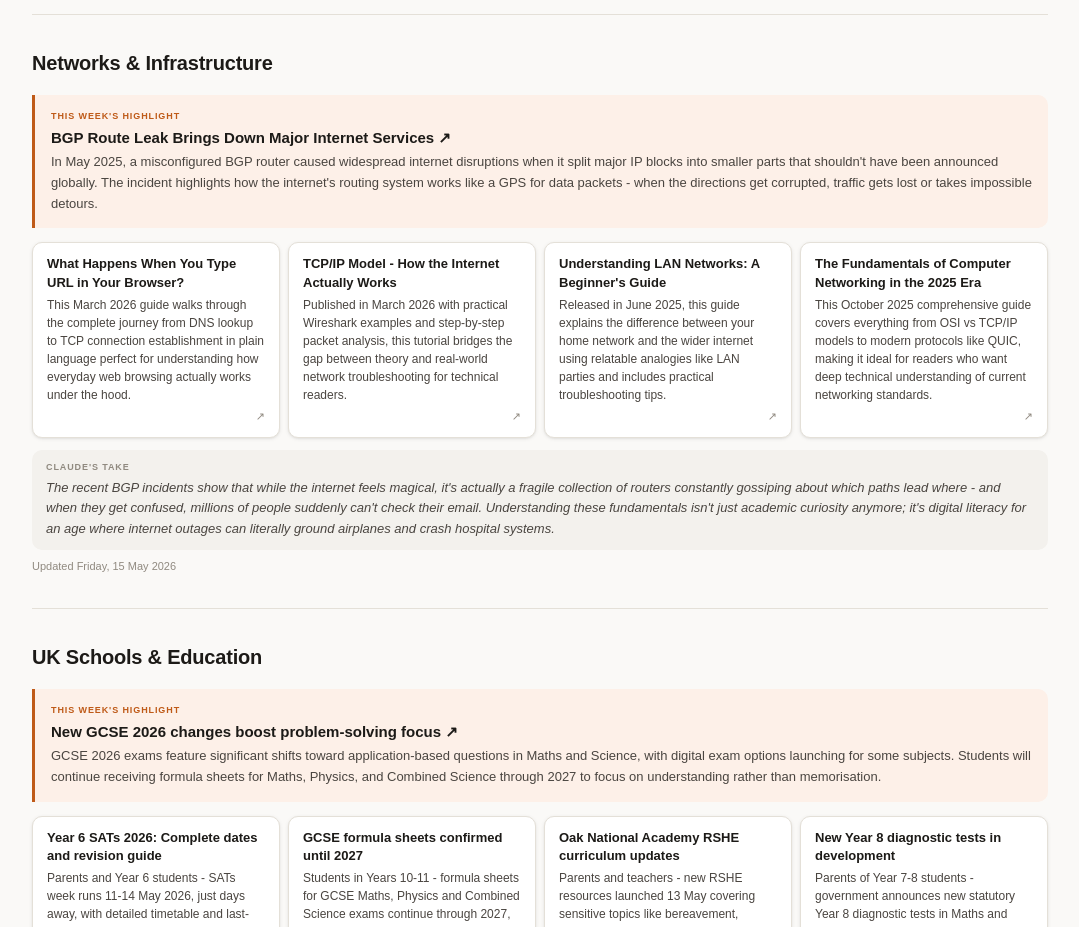
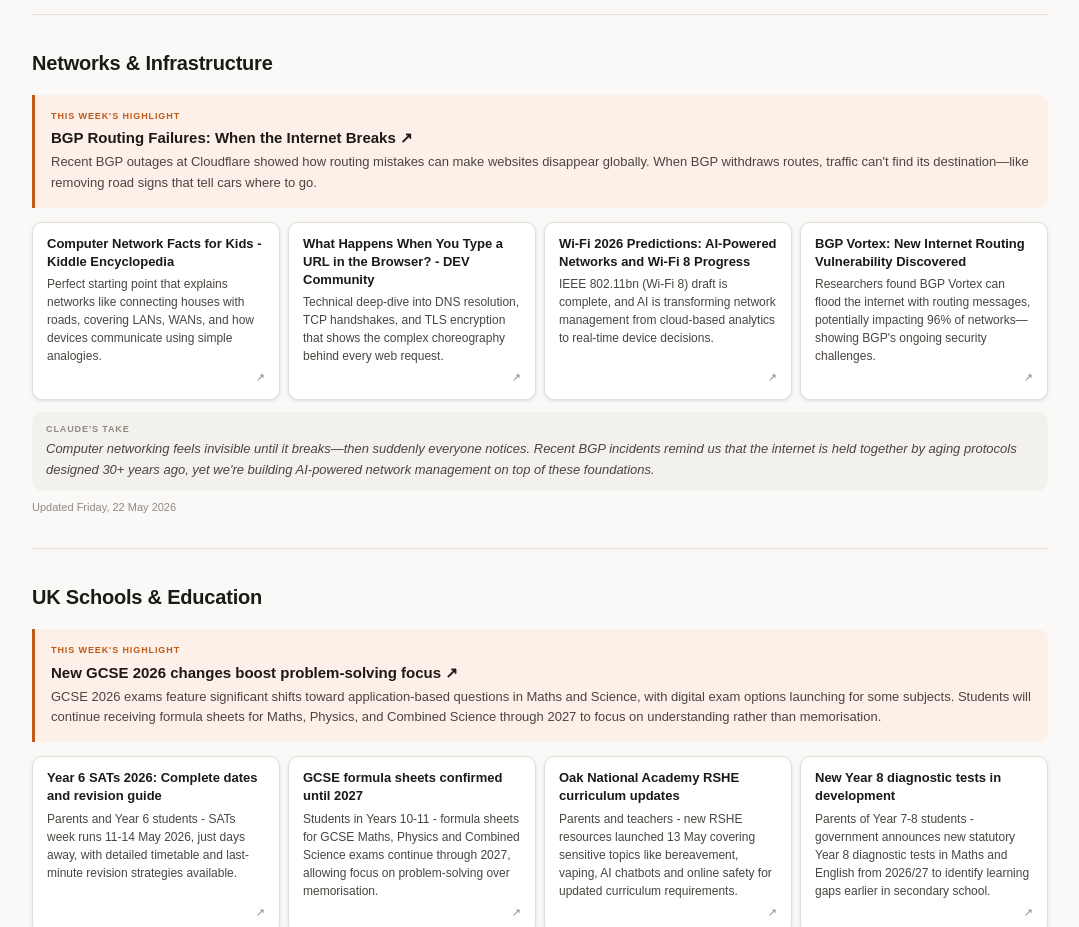
Before and after one commit to funfairlabs-incubator/learning-monkey-switch, a plain HTML site: page index.html in a window 1280 px wide. Shown: the part 4900-5827 px from the top of the page, without its empty margins (100-1179 px from the left). Drawn offline with Linux system fonts and the light colour scheme.

Commit message:
deploy: e62c3a3e3bc393d7c53b66755c44f96036c64796

```diff
--- a/index.html
+++ b/index.html
@@ -321,39 +321,39 @@
     <h2 class="topic-title">Networks & Infrastructure</h2>
     <div class="highlight-card">
       <span class="highlight-label">This week's highlight</span>
-      <a href="https://blog.benjojo.co.uk/post/bgp-attr-40-junos-arista-session-reset-incident" target="_blank" rel="noopener noreferrer" class="highlight-link">
-        BGP Route Leak Brings Down Major Internet Services ↗
+      <a href="https://blog.cloudflare.com/route-leak-incident-january-22-2026/" target="_blank" rel="noopener noreferrer" class="highlight-link">
+        BGP Routing Failures: When the Internet Breaks ↗
       </a>
-      <p class="highlight-summary">In May 2025, a misconfigured BGP router caused widespread internet disruptions when it split major IP blocks into smaller parts that shouldn't have been announced globally. The incident highlights how the internet's routing system works like a GPS for data packets - when the directions get corrupted, traffic gets lost or takes impossible detours.</p>
+      <p class="highlight-summary">Recent BGP outages at Cloudflare showed how routing mistakes can make websites disappear globally. When BGP withdraws routes, traffic can't find its destination—like removing road signs that tell cars where to go.</p>
     </div>
     <div class="resources-grid">
 
-    <a href="https://medium.com/@ridham.sharmarce/what-happens-when-you-type-url-in-your-browser-28ea2e812992" target="_blank" rel="noopener noreferrer" class="resource-card">
-      <span class="resource-title">What Happens When You Type URL in Your Browser?</span>
-      <span class="resource-why">This March 2026 guide walks through the complete journey from DNS lookup to TCP connection establishment in plain language perfect for understanding how everyday web browsing actually works under the hood.</span>
+    <a href="https://kids.kiddle.co/Computer_network" target="_blank" rel="noopener noreferrer" class="resource-card">
+      <span class="resource-title">Computer Network Facts for Kids - Kiddle Encyclopedia</span>
+      <span class="resource-why">Perfect starting point that explains networks like connecting houses with roads, covering LANs, WANs, and how devices communicate using simple analogies.</span>
       <span class="resource-link-icon">↗</span>
     </a>
-    <a href="https://www.networkershome.com/fundamentals/networking/tcp-ip-model-how-the-internet-works/" target="_blank" rel="noopener noreferrer" class="resource-card">
-      <span class="resource-title">TCP/IP Model - How the Internet Actually Works</span>
-      <span class="resource-why">Published in March 2026 with practical Wireshark examples and step-by-step packet analysis, this tutorial bridges the gap between theory and real-world network troubleshooting for technical readers.</span>
+    <a href="https://dev.to/dev-alamin/what-happens-when-you-type-a-url-and-press-enter-13kh" target="_blank" rel="noopener noreferrer" class="resource-card">
+      <span class="resource-title">What Happens When You Type a URL in the Browser? - DEV Community</span>
+      <span class="resource-why">Technical deep-dive into DNS resolution, TCP handshakes, and TLS encryption that shows the complex choreography behind every web request.</span>
       <span class="resource-link-icon">↗</span>
     </a>
-    <a href="https://techgn.com/understanding-lan-networks-a-beginners-guide-to-local-area-networking/" target="_blank" rel="noopener noreferrer" class="resource-card">
-      <span class="resource-title">Understanding LAN Networks: A Beginner's Guide</span>
-      <span class="resource-why">Released in June 2025, this guide explains the difference between your home network and the wider internet using relatable analogies like LAN parties and includes practical troubleshooting tips.</span>
+    <a href="https://www.rcrwireless.com/20251219/analyst-angle/wi-fi-2026-predictions" target="_blank" rel="noopener noreferrer" class="resource-card">
+      <span class="resource-title">Wi-Fi 2026 Predictions: AI-Powered Networks and Wi-Fi 8 Progress</span>
+      <span class="resource-why">IEEE 802.11bn (Wi-Fi 8) draft is complete, and AI is transforming network management from cloud-based analytics to real-time device decisions.</span>
       <span class="resource-link-icon">↗</span>
     </a>
-    <a href="https://www.mindofcyber.com/2025/10/29/fundamentals-of-computer-networking/" target="_blank" rel="noopener noreferrer" class="resource-card">
-      <span class="resource-title">The Fundamentals of Computer Networking in the 2025 Era</span>
-      <span class="resource-why">This October 2025 comprehensive guide covers everything from OSI vs TCP/IP models to modern protocols like QUIC, making it ideal for readers who want deep technical understanding of current networking standards.</span>
+    <a href="https://pulse.internetsociety.org/en/blog/2026/01/bgp-vortex-internet-routing-vortices-create-outages-by-preventing-convergence/" target="_blank" rel="noopener noreferrer" class="resource-card">
+      <span class="resource-title">BGP Vortex: New Internet Routing Vulnerability Discovered</span>
+      <span class="resource-why">Researchers found BGP Vortex can flood the internet with routing messages, potentially impacting 96% of networks—showing BGP's ongoing security challenges.</span>
       <span class="resource-link-icon">↗</span>
     </a>
     </div>
     <div class="claude-take">
       <span class="take-label">Claude's take</span>
-      <p>The recent BGP incidents show that while the internet feels magical, it's actually a fragile collection of routers constantly gossiping about which paths lead where - and when they get confused, millions of people suddenly can't check their email. Understanding these fundamentals isn't just academic curiosity anymore; it's digital literacy for an age where internet outages can literally ground airplanes and crash hospital systems.</p>
+      <p>Computer networking feels invisible until it breaks—then suddenly everyone notices. Recent BGP incidents remind us that the internet is held together by aging protocols designed 30+ years ago, yet we're building AI-powered network management on top of these foundations.</p>
     </div>
-    <div class="section-meta">Updated Friday, 15 May 2026</div>
+    <div class="section-meta">Updated Friday, 22 May 2026</div>
   </section>
 
   <section class="topic-section">
```
